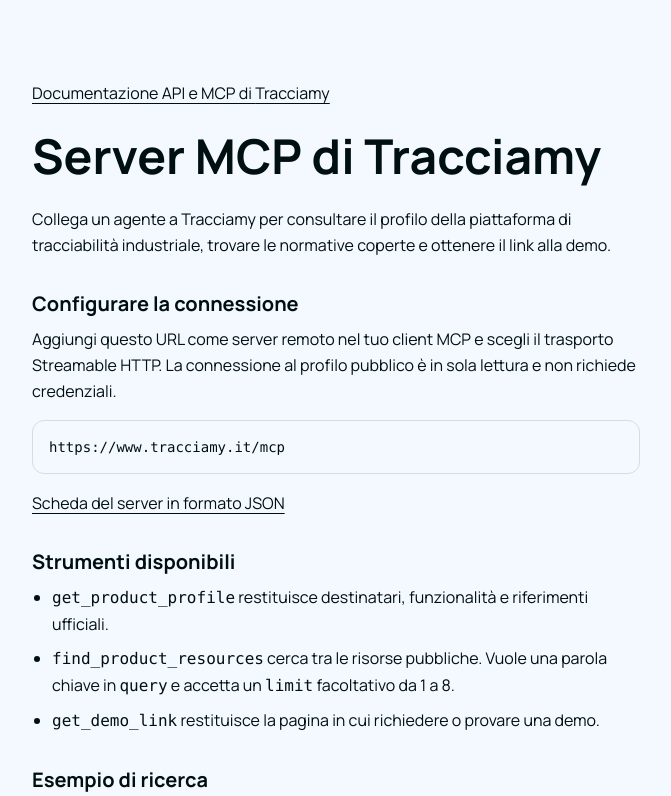
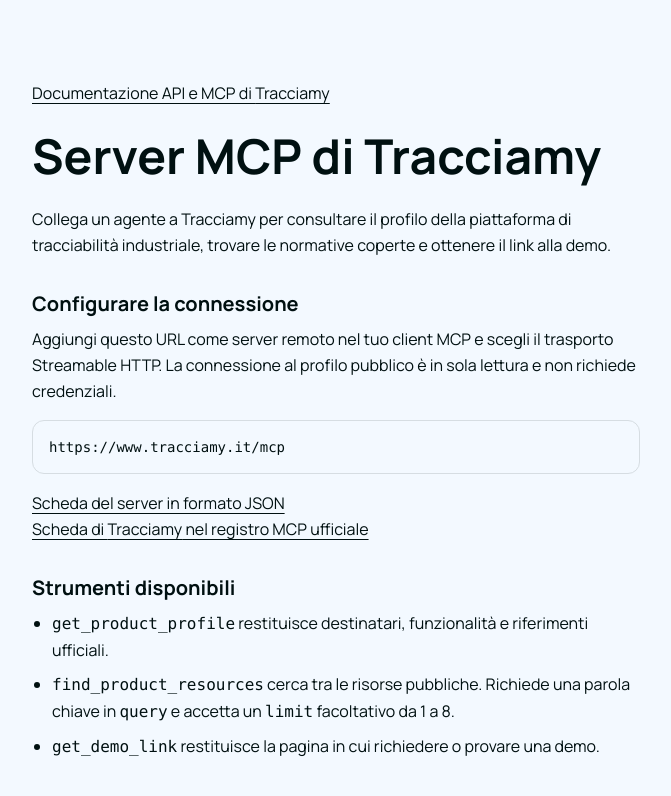
Before and after one commit to VirtechSRL-ai/asme, a Next.js app: page /docs/mcp in a window 1280 px wide. Shown: the top 796 px of the page, without its empty margins (304-975 px from the left). Built offline with nearby package versions, Linux system fonts and the light colour scheme.

Commit message:
Link the official MCP listing and retire the domain proof

```diff
--- a/src/app/docs/mcp/page.tsx
+++ b/src/app/docs/mcp/page.tsx
@@ -1,10 +1,11 @@
 import Link from "next/link";
-import { docsPath, mcpCardPath, mcpDocsPath, mcpPath, productName, siteUrl } from "../../../lib/discovery";
+import { docsPath, getMcpCard, mcpCardPath, mcpDocsPath, mcpPath, productName, siteUrl } from "../../../lib/discovery";
 
 const title = "Server MCP di Tracciamy";
 const description = "Collega un agente a Tracciamy per consultare il profilo della piattaforma di tracciabilità industriale, trovare le normative coperte e ottenere il link alla demo.";
 const canonical = `${siteUrl}${mcpDocsPath}`;
 const endpoint = `${siteUrl}${mcpPath}`;
+const registryUrl = `https://registry.modelcontextprotocol.io/v0.1/servers/${encodeURIComponent(getMcpCard().name)}/versions/latest`;
 const searchExample = { name: "find_product_resources", arguments: { query: "normative", limit: 3 } };
 
 export const metadata = {
@@ -25,11 +26,12 @@ export default function McpDocs() {
       <p>Aggiungi questo URL come server remoto nel tuo client MCP e scegli il trasporto Streamable HTTP. La connessione al profilo pubblico è in sola lettura e non richiede credenziali.</p>
       <pre className="my-4 overflow-x-auto rounded-xl border border-bordo p-4 text-sm"><code>{endpoint}</code></pre>
       <p><a href={mcpCardPath}>Scheda del server in formato JSON</a></p>
+      <p><a href={registryUrl}>Scheda di {productName} nel registro MCP ufficiale</a></p>
 
       <h2 className="mt-8 mb-2 text-xl font-bold">Strumenti disponibili</h2>
       <ul className="list-disc space-y-2 ps-5">
         <li><code>get_product_profile</code> restituisce destinatari, funzionalità e riferimenti ufficiali.</li>
-        <li><code>find_product_resources</code> cerca tra le risorse pubbliche. Vuole una parola chiave in <code>query</code> e accetta un <code>limit</code> facoltativo da 1 a 8.</li>
+        <li><code>find_product_resources</code> cerca tra le risorse pubbliche. Richiede una parola chiave in <code>query</code> e accetta un <code>limit</code> facoltativo da 1 a 8.</li>
         <li><code>get_demo_link</code> restituisce la pagina in cui richiedere o provare una demo.</li>
       </ul>
 
```
Also changed, not shown: src/app/.well-known/mcp-registry-auth/route.ts (deleted).
